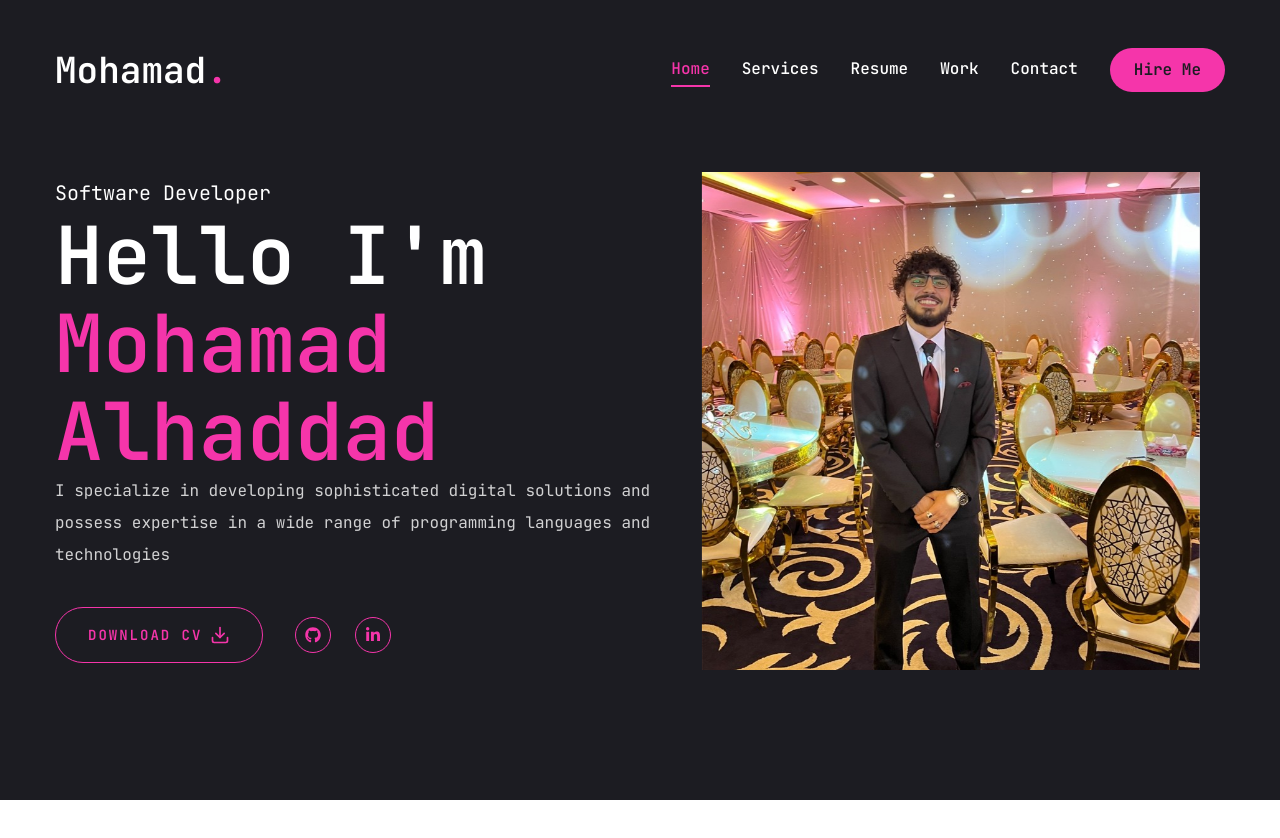
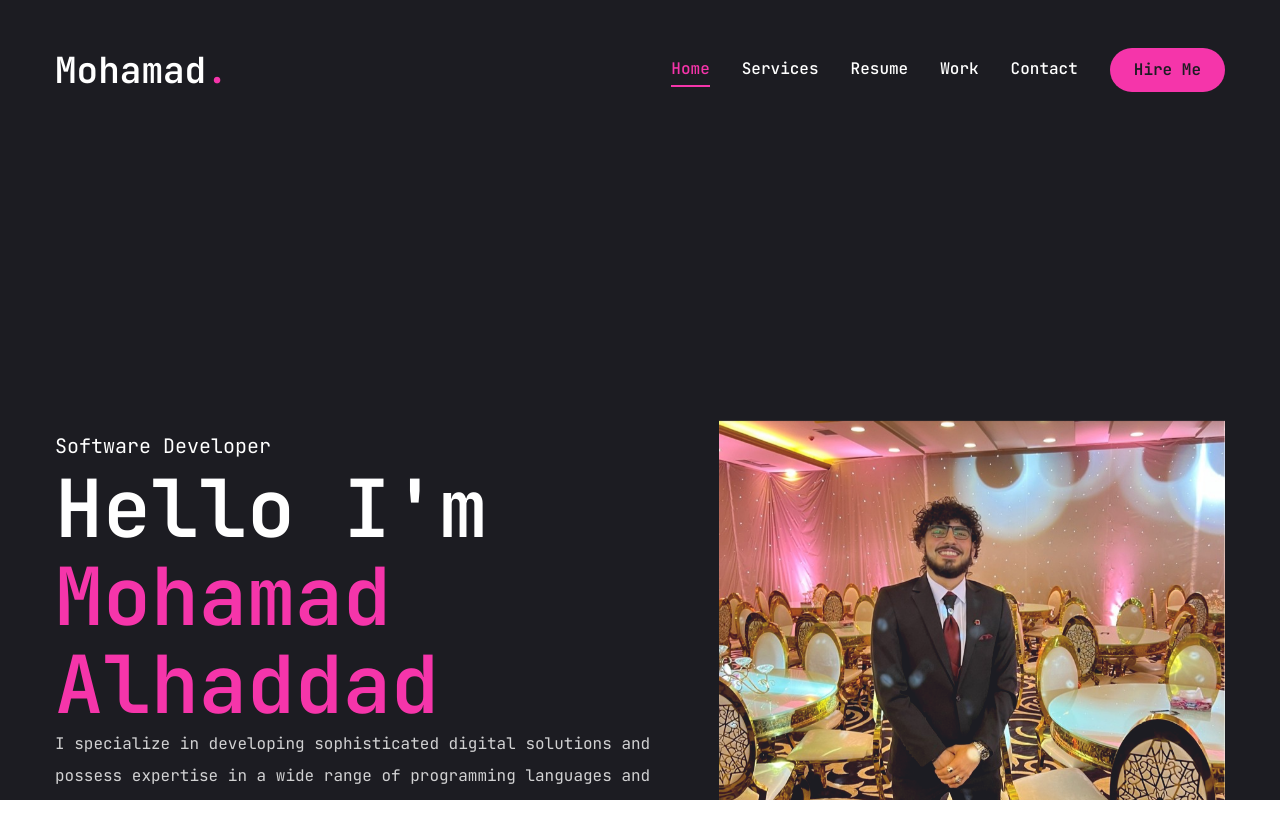
Before and after one commit to MoAlhaddad/MoPortfolio, a Next.js app: page / in a window 1280 px wide. Shown: the top 838 px of the page. Before the commit the page ends 800 px from the top, so only its background shows below. Built offline with nearby package versions, Linux system fonts and the light colour scheme.

Commit message:
onehour10min

```diff
--- a/app/page.jsx
+++ b/app/page.jsx
@@ -11,7 +11,7 @@ const Home = () => {
       <div className="container mx-auto h-full">
         <div className="flex flex-col xl:flex-row items-center justify-between xl:pt-8 xl:pb-24">
      {/* text */}
-     <div className="text-center xl:text-left">
+     <div className="text-center xl:text-left order-2 xl:order-none">
       <span className="text-xl">Software Developer</span>
       <h1 className="h1">Hello I'm <br /> <span className="text-accent">Mohamad Alhaddad</span></h1>
      <p className="max-1-[500px] mb-9 text-white/80">I specialize in developing sophisticated digital solutions and possess expertise in a wide range of programming languages and technologies</p>
@@ -28,7 +28,9 @@ const Home = () => {
 
      </div>
       {/** photo */}
+      <div className="order-1 xl:order-none mb-8 xl:mb-0">
       <Photo />
+      </div>
      </div>
       </div>
     </section>
--- a/components/Photo.jsx
+++ b/components/Photo.jsx
@@ -5,10 +5,19 @@ import Image from "next/image";
 
 const Photo = () => {
   return <div className="w-full h-full relative">
-    <motion.div>
-        <div className="w-[298px] h-[298px] xl:w-[498px] xl:h-[498px]">
+    <motion.div initial={{opacity:0}} animate={{opacity: 1,
+        transition: { delay: 2, duration: 0.4, ease: "easeIn"},
+    }}>
+        {/* image */}
+        <motion.div initial={{opacity:0}} animate={{opacity: 1,
+        transition: { delay: 2.4, duration: 0.4, ease: "easeInOut"},
+    }} className="w-[298px] h-[298px] xl:w-[498px] xl:h-[498px] mix-blend-lighten">
             <Image src="/assets/profilemo.jpg" priority quality={100} fill alt="" className="object-contain" />
-        </div>
+        </motion.div>
+        {/*circle */}
+        <motion.svg className="w-[300px] xl:w-[506px] h-[300px] xl:h-[506px]" fill="transparent" viewBox="0 0 506 506" xmins="http://www.w3.org/2000/svg">
+            <motion.circle />
+        </motion.svg>
     </motion.div>
   </div>
 }
```
